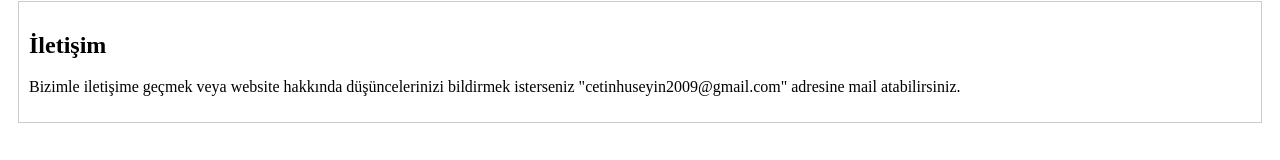
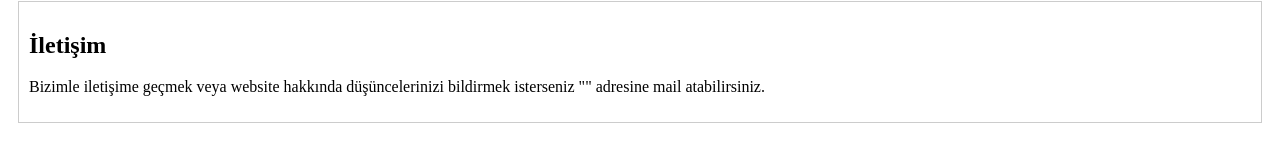
Before and after one commit to huseyincetin09/huseyincetin09, a plain HTML site: page index.html in a window 1280 px wide. Shown: the part 791-951 px from the top of the page. Drawn offline with Linux system fonts and the light colour scheme.

Commit message:
Update index.html

```diff
--- a/index.html
+++ b/index.html
@@ -59,7 +59,7 @@
 
     <section id="mail">
     <h1>İletişim</h1>
-    <p>Bizimle iletişime geçmek veya website hakkında düşüncelerinizi bildirmek isterseniz "cetinhuseyin2009@gmail.com" adresine mail atabilirsiniz.</p>
+    <p>Bizimle iletişime geçmek veya website hakkında düşüncelerinizi bildirmek isterseniz "" adresine mail atabilirsiniz.</p>
     </section>
 
 </body>
```
